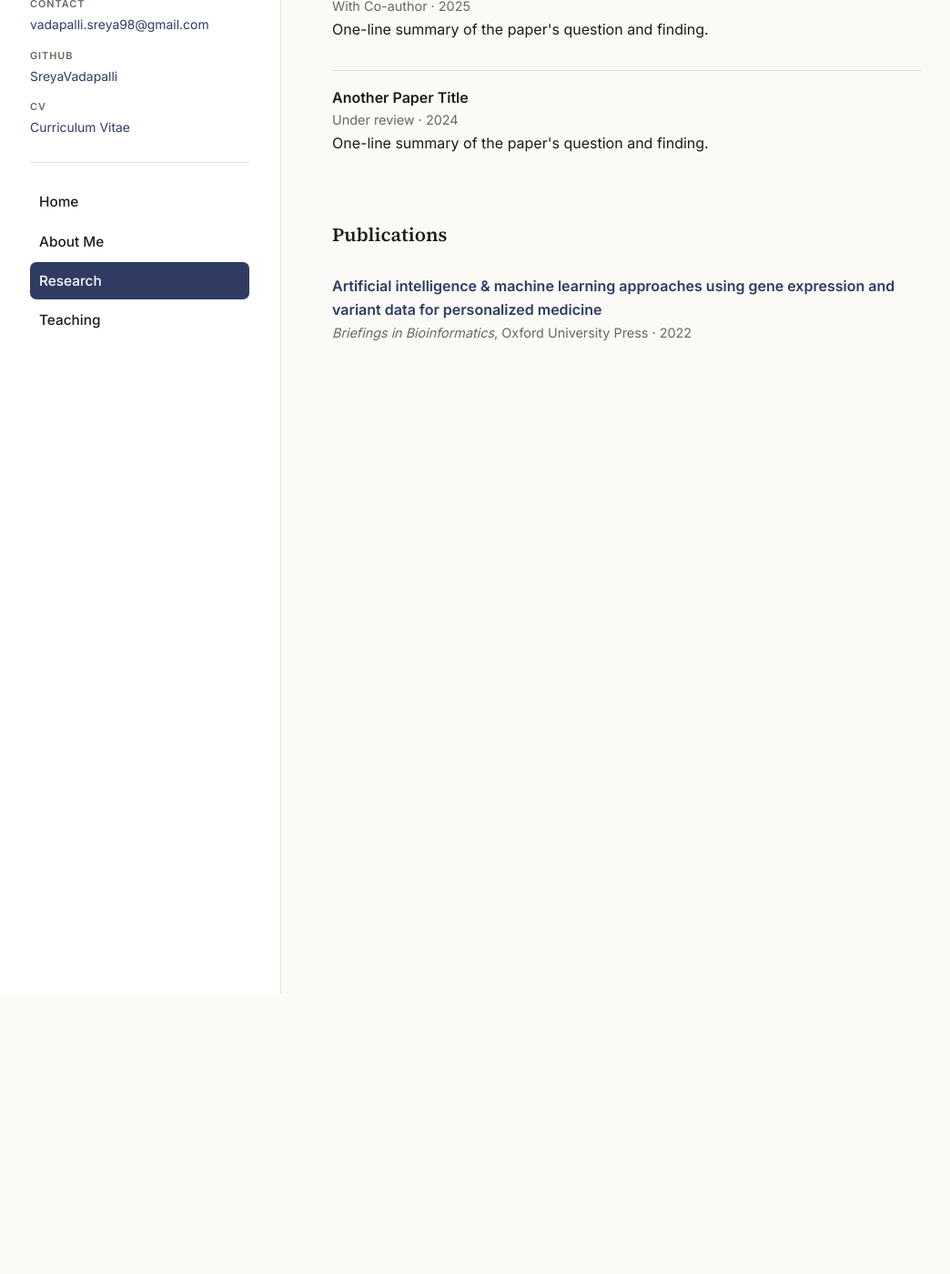
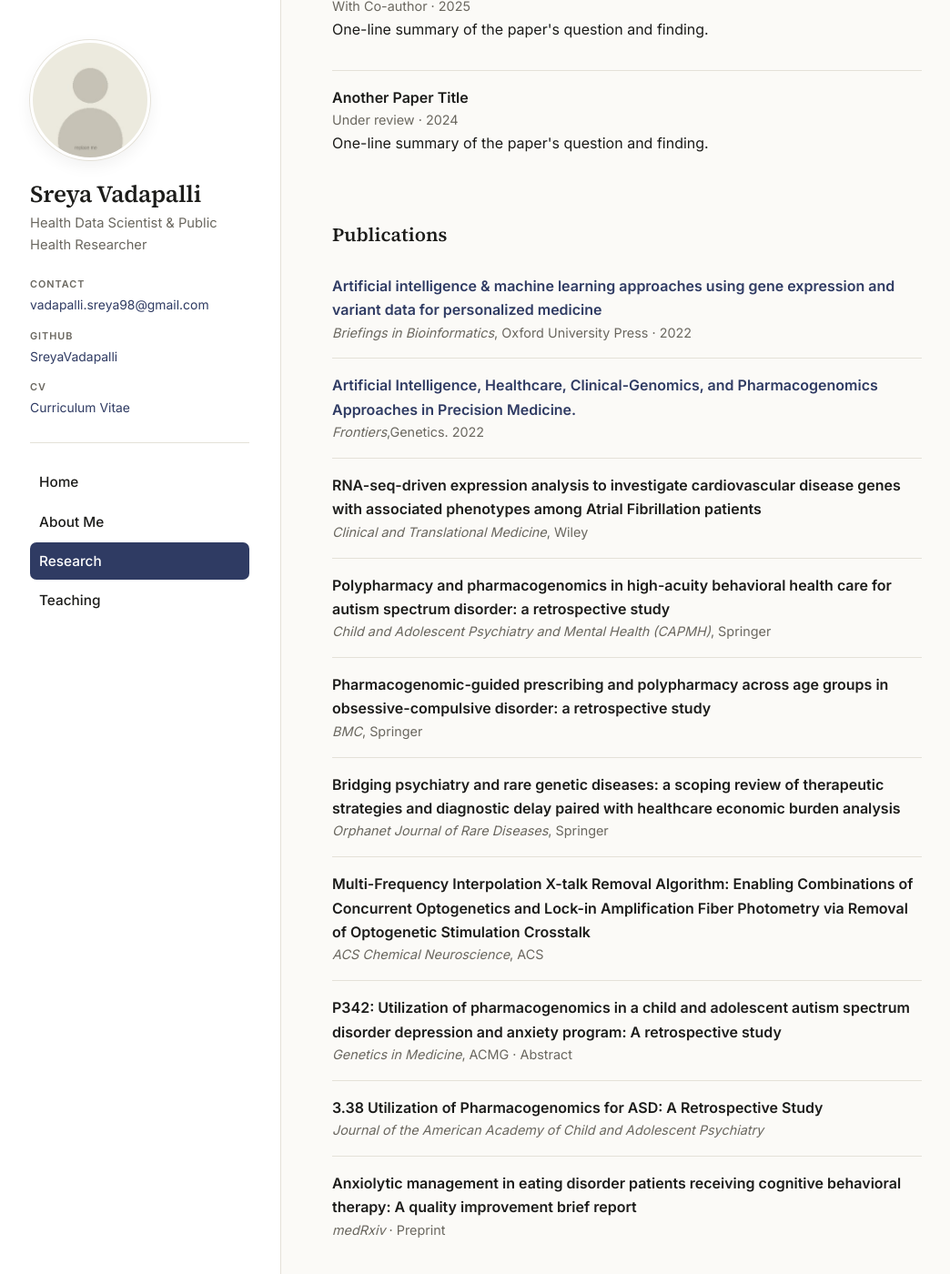
Before and after one commit to SreyaVadapalli/SreyaVadapalli.github.io, a Jekyll site: the page built from research.html, in a window 1280 px wide and 1400 px high, scrolled down 308 px. Shown: the whole window at 91% size, without its empty margins (51-1095 px from the left). Built offline with Jekyll 4.4.1, drawn with Linux system fonts in a browser that asks for light colours; before the commit the page ends 900 px from its top, so only the background shows below that.

Commit message:
update my info

```diff
--- a/research.html
+++ b/research.html
@@ -31,4 +31,60 @@
     </div>
     <div class="item-meta"><em>Briefings in Bioinformatics</em>, Oxford University Press · 2022</div>
   </li>
+
+  <li>
+    <div class="item-title">
+      <a href="https://pmc.ncbi.nlm.nih.gov/articles/PMC9299079/" target="_blank" rel="noopener">Artificial Intelligence, Healthcare, Clinical-Genomics, and Pharmacogenomics Approaches in Precision Medicine. </a>
+    </div>
+    <div class="item-meta"><em>Frontiers</em>,Genetics. 2022 </div>
+  </li>
+
+
+   <li>
+    <div class="item-title">RNA-seq-driven expression analysis to investigate cardiovascular disease genes with associated phenotypes among Atrial Fibrillation patients</div>
+    <div class="item-meta"><em>Clinical and Translational Medicine</em>, Wiley</div>
+  </li>
+
+  <li>
+    <div class="item-title">Polypharmacy and pharmacogenomics in high-acuity behavioral health care for autism spectrum disorder: a retrospective study</div>
+    <div class="item-meta"><em>Child and Adolescent Psychiatry and Mental Health (CAPMH)</em>, Springer</div>
+  </li>
+
+  <li>
+    <div class="item-title">Pharmacogenomic-guided prescribing and polypharmacy across age groups in obsessive-compulsive disorder: a retrospective study</div>
+    <div class="item-meta"><em>BMC</em>, Springer</div>
+  </li>
+
+  <li>
+    <div class="item-title">Bridging psychiatry and rare genetic diseases: a scoping review of therapeutic strategies and diagnostic delay paired with healthcare economic burden analysis</div>
+    <div class="item-meta"><em>Orphanet Journal of Rare Diseases</em>, Springer</div>
+  </li>
+
+  <li>
+    <div class="item-title">Multi-Frequency Interpolation X-talk Removal Algorithm: Enabling Combinations of Concurrent Optogenetics and Lock-in Amplification Fiber Photometry via Removal of Optogenetic Stimulation Crosstalk</div>
+    <div class="item-meta"><em>ACS Chemical Neuroscience</em>, ACS</div>
+  </li>
+
+  <li>
+    <div class="item-title">P342: Utilization of pharmacogenomics in a child and adolescent autism spectrum disorder depression and anxiety program: A retrospective study</div>
+    <div class="item-meta"><em>Genetics in Medicine</em>, ACMG · Abstract</div>
+  </li>
+
+  <li>
+    <div class="item-title">3.38 Utilization of Pharmacogenomics for ASD: A Retrospective Study</div>
+    <div class="item-meta"><em>Journal of the American Academy of Child and Adolescent Psychiatry</em></div>
+  </li>
+
+  <li>
+    <div class="item-title">Anxiolytic management in eating disorder patients receiving cognitive behavioral therapy: A quality improvement brief report</div>
+    <div class="item-meta"><em>medRxiv</em> · Preprint</div>
+  </li>
 </ul>
+
+</ul>
+
+
+
+
+
+</ul>
```
